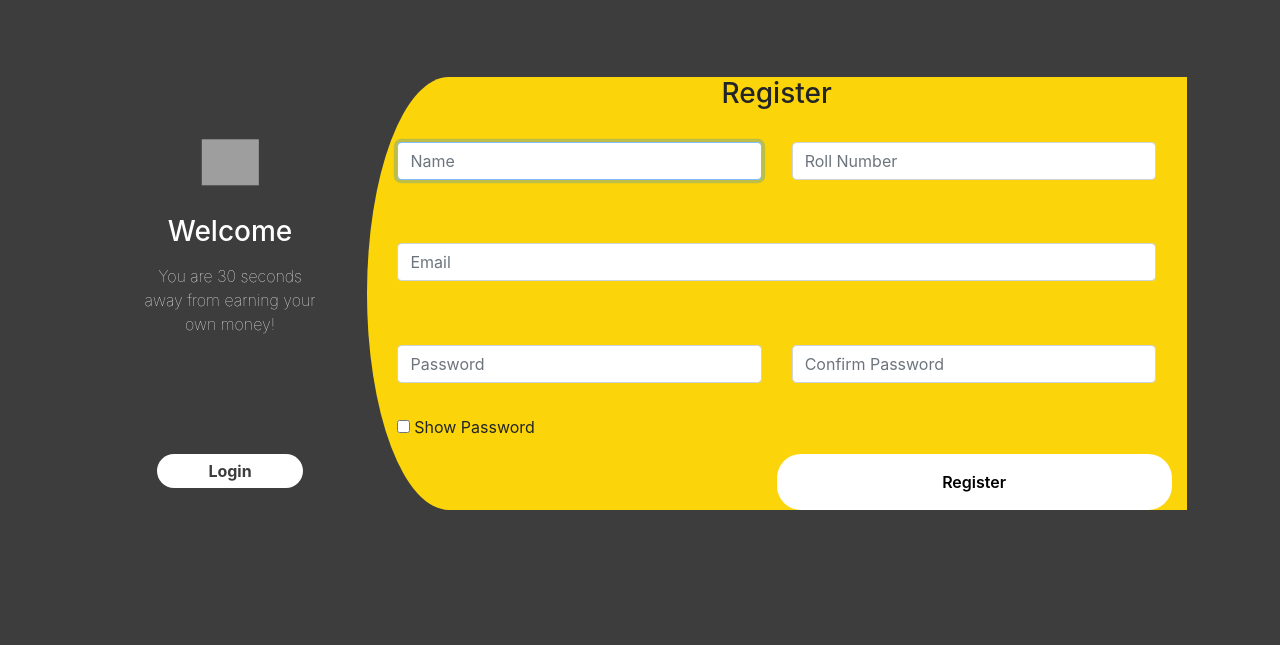
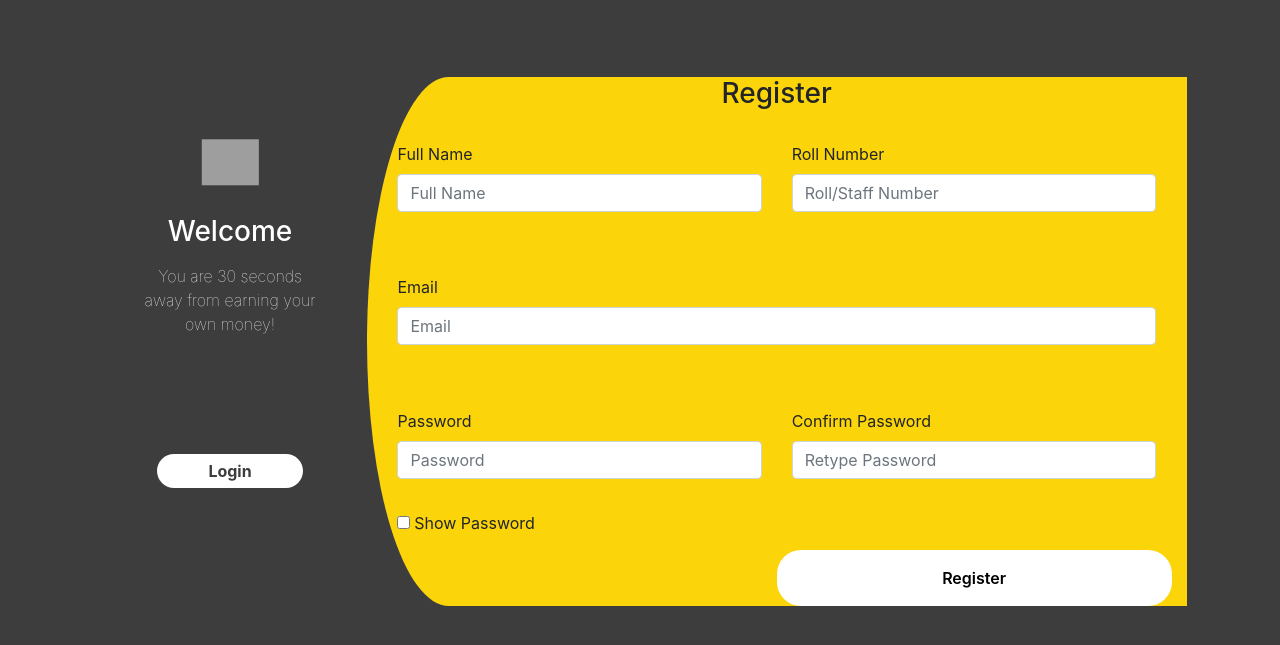
Before and after one commit to VICTORVICKIE/Project, a Flask app: page /register in a window 1280 px wide. Shown: the top 645 px of the page. Run offline with Flask 2, Linux system fonts and the light colour scheme; data that the repository does not hold is empty; some libraries are stand-ins or nearby versions; grey boxes are pictures that could not be loaded.

Commit message:
added some placeholder and input required

```diff
--- a/cc/forms.py
+++ b/cc/forms.py
@@ -1,21 +1,21 @@
 from wtforms import Form,StringField,DecimalField,IntegerField,TextAreaField,PasswordField, validators
 
 class Registerform(Form):
-	name = StringField('Full Name',[validators.Length(min=1,max=50)])
-	roll = StringField('Roll Number',[validators.Length(min=1,max=20)])
-	email = StringField('Email',[validators.Length(min=6,max=50)])
+	name = StringField('Full Name',[validators.InputRequired(message="Name required"),validators.Length(min=1,max=50,message="Full name must be between 1 and 50")],id="name")
+	roll = StringField('Roll Number',[validators.InputRequired(message="Roll/Staff Number required"),validators.Length(min=1,max=15,message="Roll/Staff Number must be between 1 and 15")])
+	email = StringField('Email',[validators.InputRequired(message="Email required"),validators.Length(min=6,max=50,message="Email must be between 6 and 50")])
 	password = PasswordField('Password',[validators.DataRequired(),validators.EqualTo('confirm',message='Password Doesnot match!')])
 	confirm = PasswordField('Confirm Password')
 
 
 class SendCCForm(Form):
-	roll = StringField('Roll Number',[validators.Length(min=4,max=25)])
-	amount = StringField('Amount',[validators.Length(min=1,max=50)])
+	roll = StringField('Roll Number',[validators.InputRequired(message="Recipient Roll/Staff Number required"),validators.Length(min=1,max=15,message='Recipient Roll/Staff Number')])
+	amount = StringField('Amount',[validators.InputRequired(message="Transaction Amount required"),validators.Length(min=1,max=50)])
 	password = PasswordField('Password',[validators.DataRequired()],id="pass")
 
 class BuyCCForm(Form):
-	amount = StringField('Amount',[validators.Length(min=1,max=50)])
+	amount = StringField('Amount',[validators.InputRequired(message="Transaction Amount required"),validators.Length(min=1,max=50)])
 
 
 class OTPinput(Form):
-	otp = StringField('OTP',[validators.Length(min=6,max=6)])
+	otp = StringField('OTP',[validators.InputRequired(message="OTP required"),validators.Length(min=6,max=6,message="OTP must be 6 digits")])
--- a/cc/routes.py
+++ b/cc/routes.py
@@ -57,7 +57,7 @@ def register():
 	users = Table("users","name","email","roll","password","confirm",primary_key='roll')
 
 	if request.method == 'POST' and form.validate():
-		if int(form.roll.data) :
+		if len(form.roll.data) < 15 :
 			if (form.password.data == form.confirm.data):
 
 				roll = form.roll.data
@@ -231,9 +231,9 @@ def verifytrans():
 		if request.method == 'POST':
 			ps = request.form['ps']
 			if str(ps) == str(otp):
+				send_campus_coins(session.get('roll'),recepient,amount)
 				session.pop('otp',None)
 				session.pop('recepient',None)
-				send_campus_coins(session.get('roll'),recepient,amount)
 				flash("Money Sent","success")
 				return redirect(url_for('transaction'))
 
--- a/cc/templates/buy.html
+++ b/cc/templates/buy.html
@@ -7,7 +7,7 @@
 <form action="" method="POST">
   <div class="from-group">
     <!-- <div class="from-label-group"> -->
-      {{render_field(form.amount, class_="form-control")}}
+      {{render_field(form.amount, class_="form-control",placeholder="Amount e.g(100)")}}
     <!-- </div> -->
   </div>
   <br>
--- a/cc/templates/includes/_formhelpers.html
+++ b/cc/templates/includes/_formhelpers.html
@@ -1,6 +1,7 @@
 {% macro render_field(field) %}
   {{ field.label }}
-  <br>
+
+  <!-- <br> -->
   {{ field(**kwargs) |safe }}
   {% if field.errors %}
     {% for error in field.errors %}
--- a/cc/templates/register.html
+++ b/cc/templates/register.html
@@ -32,19 +32,22 @@
                                 <div class="row register-form">
                                    <div class="col-xs-6 col-sm-6 col-md-6">
                                         <div class="form-group">
-                                            <input type="text" name="name" id="name" class="form-control input-sm" placeholder="Name" autofocus="autofocus" value={{request.form.name}}>
+                                            <!-- <input type="text" name="name" id="name" class="form-control input-sm" placeholder="Name" autofocus="autofocus" value={{request.form.name}}> -->
+                                            {{render_field(form.name, class_="form-control",placeholder="Full Name")}}
                                         </div>
                                     </div>
                                     <div class="col-xs-6 col-sm-6 col-md-6">
                                         <div class="form-group">
-                                            <input type="text" name="roll" id="roll" class="form-control input-sm" placeholder="Roll Number" autofocus="autofocus"  value={{request.form.roll}}>
+                                            <!-- <input type="text" name="roll" id="roll" class="form-control input-sm" placeholder="Roll Number" autofocus="autofocus"  value={{request.form.roll}}> -->
+                                            {{render_field(form.roll, class_="form-control",placeholder="Roll/Staff Number")}}
                                         </div>
                                     </div>
                                 </div>
                                 <div class="row register-form">
                                     <div class="col-xs-12 col-sm-12 col-md-12">
                                         <div class="form-group">
-                                            <input  type="text" name="email" id="email" class="form-control input-sm" placeholder="Email" autofocus="autofocus"  value={{request.form.email}}>
+                                            <!-- <input  type="text" name="email" id="email" class="form-control input-sm" placeholder="Email" autofocus="autofocus"  value={{request.form.email}}> -->
+                                            {{render_field(form.email, class_="form-control",placeholder="Email")}}
                                         </div>
                                     </div>
                                     </div>
@@ -53,12 +56,15 @@
                                 <div class="row register-form">
                                     <div class="col-xs-6 col-sm-6 col-md-6">
                                         <div class="form-group">
-                                            <input type="password" name="password" id="password" class="form-control input-sm" placeholder="Password" autofocus="autofocus"  value={{request.form.password}}>
+                                            <!-- <input type="password" name="password" id="password" class="form-control input-sm" placeholder="Password" autofocus="autofocus"  value={{request.form.password}}> -->
+                                            {{render_field(form.password, class_="form-control",placeholder="Password")}}
                                         </div>
                                     </div>
                                     <div class="col-xs-6 col-sm-6 col-md-6">
                                         <div class="form-group">
-                                            <input type="password" name="confirm" id="confirm" class="form-control input-sm" placeholder="Confirm Password" autofocus="autofocus"  value={{request.form.confirm}}>
+                                            <!-- <input type="password" name="confirm" id="confirm" class="form-control input-sm" placeholder="Confirm Password" autofocus="autofocus"  value={{request.form.confirm}}> -->
+                                            {{render_field(form.confirm, class_="form-control",placeholder="Retype Password")}}
+                                            <!-- {{form.confirm(placeholder="Retype Password")}} -->
 
 
 
--- a/cc/templates/transaction.html
+++ b/cc/templates/transaction.html
@@ -6,15 +6,15 @@
 {% from "includes/_formhelpers.html" import render_field %}
 <form method="POST" action="">
   <div class="from-group">
-    {{render_field(form.roll, class_="form-control")}}
+    {{render_field(form.roll, class_="form-control",placeholder="Recipient's Roll/Staff Number")}}
   </div>
   <br>
   <div class="from-group">
-    {{render_field(form.amount, class_="form-control")}}
+    {{render_field(form.amount, class_="form-control",placeholder="Amount e.g(100)")}}
   </div>
   </br>
   <div class="from-group">
-    {{render_field(form.password, class_="form-control")}}
+    {{render_field(form.password, class_="form-control",placeholder="Your Password")}}
   </div>
   <br>
   <div class="from-group">
```
Also changed, not shown: 1 other file.
